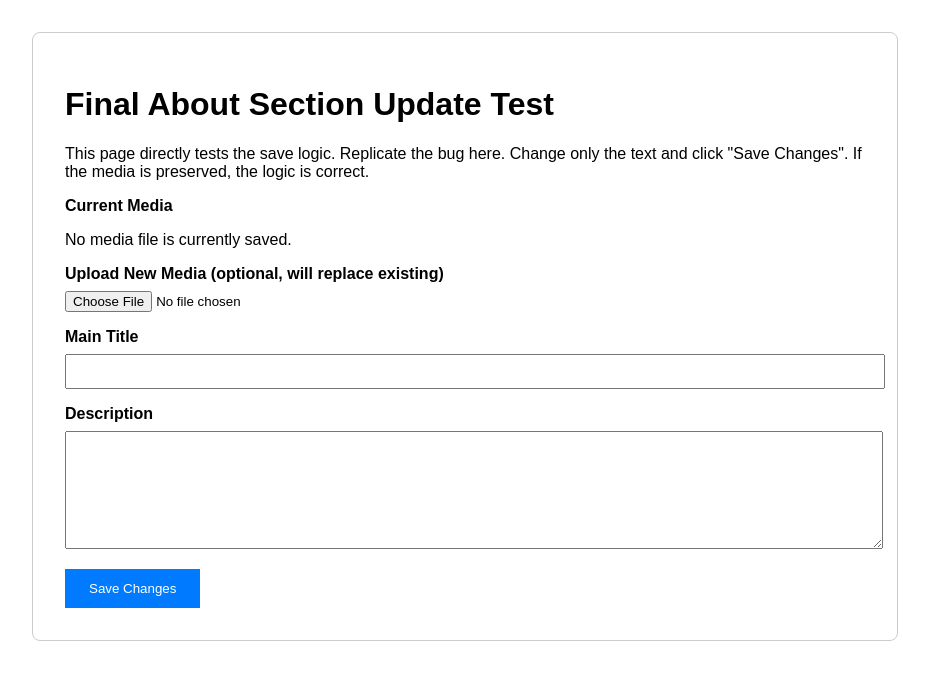
After one commit to jeisafino/RAIS-Global, a PHP site: page /raisbe/final_fix.php in a window 1280 px wide. The commit adds this page. Shown: the top 680 px of the page, without its empty margins (175-1104 px from the left). Run offline with PHP 8.4, Linux system fonts and the light colour scheme; data that the repository does not hold is empty.

Commit message:
about section finalized

```diff
--- /dev/null
+++ b/final_fix.php
@@ -0,0 +1,138 @@
+<?php
+// This is a self-contained script for debugging and fixing the update issue.
+// It connects to the DB, handles a form submission, and displays the form.
+
+// --- Make sure this path is correct ---
+require_once 'db_connect.php';
+
+$message = '';
+$current_media_path = '';
+$current_title = '';
+$current_description = '';
+$upload_path_relative = 'uploads/about/';
+define('PROJECT_ROOT_PATH', __DIR__);
+
+// --- Logic to handle the form when it is submitted ---
+if ($_SERVER['REQUEST_METHOD'] === 'POST') {
+    $title = $_POST['title'] ?? '';
+    $description = $_POST['description'] ?? '';
+    $existing_media_path = $_POST['existing_media_path'] ?? '';
+    $clear_media = isset($_POST['clear_media']);
+
+    $final_media_path = $existing_media_path;
+
+    // CASE 1: A new file is uploaded
+    if (isset($_FILES['media_file']) && $_FILES['media_file']['error'] == 0) {
+        // Delete the old file if it exists
+        if ($existing_media_path && file_exists(PROJECT_ROOT_PATH . '/' . $existing_media_path)) {
+            unlink(PROJECT_ROOT_PATH . '/' . $existing_media_path);
+        }
+
+        $file = $_FILES['media_file'];
+        $filename = time() . '_' . basename($file['name']);
+        if (move_uploaded_file($file['tmp_name'], PROJECT_ROOT_PATH . '/' . $upload_path_relative . $filename)) {
+            $final_media_path = $upload_path_relative . $filename;
+            $message = "<p style='color:green;'>New file uploaded successfully.</p>";
+        } else {
+            $message = "<p style='color:red;'>Error uploading new file.</p>";
+        }
+    }
+    // CASE 2: The "Clear Media" checkbox was checked
+    elseif ($clear_media) {
+        if ($existing_media_path && file_exists(PROJECT_ROOT_PATH . '/' . $existing_media_path)) {
+            unlink(PROJECT_ROOT_PATH . '/' . $existing_media_path);
+        }
+        $final_media_path = null;
+        $message = "<p style='color:orange;'>Media was cleared.</p>";
+    }
+    // CASE 3: No new file, not clearing. The $final_media_path is already set to the existing path.
+
+    // --- Final Update to the Database ---
+    $stmt = $conn->prepare("UPDATE about_main SET title = ?, description = ?, media_path = ? WHERE id = 1");
+    $stmt->bind_param("sss", $title, $description, $final_media_path);
+
+    if ($stmt->execute()) {
+        $message .= "<p style='color:green;'><strong>Database updated successfully!</strong> The media path was saved correctly.</p>";
+    } else {
+        $message .= "<p style='color:red;'><strong>DATABASE UPDATE FAILED:</strong> " . htmlspecialchars($stmt->error) . "</p>";
+    }
+    $stmt->close();
+}
+
+// --- Logic to get the current data to display on the page ---
+$result = $conn->query("SELECT title, description, media_path FROM about_main WHERE id = 1");
+if ($result && $result->num_rows > 0) {
+    $row = $result->fetch_assoc();
+    $current_title = $row['title'];
+    $current_description = $row['description'];
+    $current_media_path = $row['media_path'];
+}
+$conn->close();
+?>
+
+<!DOCTYPE html>
+<html lang="en">
+<head>
+    <meta charset="UTF-8">
+    <meta name="viewport" content="width=device-width, initial-scale=1.0">
+    <title>Final Update Test</title>
+    <style>
+        body { font-family: sans-serif; max-width: 800px; margin: 2rem auto; border: 1px solid #ccc; padding: 2rem; border-radius: 8px; }
+        .form-group { margin-bottom: 1rem; }
+        label { display: block; margin-bottom: 0.5rem; font-weight: bold; }
+        input[type="text"], textarea { width: 100%; padding: 0.5rem; }
+        textarea { min-height: 100px; }
+        button { padding: 0.75rem 1.5rem; background-color: #007bff; color: white; border: none; cursor: pointer; }
+        img, video { max-width: 100%; height: auto; border: 1px solid #ddd; }
+        .message { border: 1px solid; padding: 1rem; margin-bottom: 2rem; }
+    </style>
+</head>
+<body>
+
+    <h1>Final About Section Update Test</h1>
+    <p>This page directly tests the save logic. Replicate the bug here. Change only the text and click "Save Changes". If the media is preserved, the logic is correct.</p>
+
+    <?php if ($message): ?>
+        <div class="message"><?php echo $message; ?></div>
+    <?php endif; ?>
+
+    <form action="final_fix.php" method="POST" enctype="multipart/form-data">
+        <input type="hidden" name="existing_media_path" value="<?php echo htmlspecialchars($current_media_path); ?>">
+
+        <div class="form-group">
+            <label>Current Media</label>
+            <?php if ($current_media_path): ?>
+                <?php $ext = pathinfo($current_media_path, PATHINFO_EXTENSION); ?>
+                <?php if (in_array($ext, ['mp4', 'mov', 'webm'])): ?>
+                    <video src="<?php echo htmlspecialchars($current_media_path); ?>" controls></video>
+                <?php else: ?>
+                    <img src="<?php echo htmlspecialchars($current_media_path); ?>" alt="Current Media">
+                <?php endif; ?>
+                <br>
+                <input type="checkbox" name="clear_media" id="clear_media">
+                <label for="clear_media">Check this box to delete the current media.</label>
+            <?php else: ?>
+                <p>No media file is currently saved.</p>
+            <?php endif; ?>
+        </div>
+
+        <div class="form-group">
+            <label for="media_file">Upload New Media (optional, will replace existing)</label>
+            <input type="file" name="media_file" id="media_file">
+        </div>
+
+        <div class="form-group">
+            <label for="title">Main Title</label>
+            <input type="text" name="title" id="title" value="<?php echo htmlspecialchars($current_title); ?>">
+        </div>
+
+        <div class="form-group">
+            <label for="description">Description</label>
+            <textarea name="description" id="description"><?php echo htmlspecialchars($current_description); ?></textarea>
+        </div>
+
+        <button type="submit">Save Changes</button>
+    </form>
+
+</body>
+</html>
--- a/index.php
+++ b/index.php
@@ -1113,11 +1113,14 @@ $exams = [
             const learnMoreBtn = document.getElementById('learnMoreBtn');
             const expandedAboutWrapper = document.getElementById('expandedAboutWrapper');
 
+            // The button only exists if there is expandable content
             if (learnMoreBtn && expandedAboutWrapper) {
+                // Fired when the section starts to open
                 expandedAboutWrapper.addEventListener('show.bs.collapse', function () {
                     learnMoreBtn.textContent = 'See Less';
                 });
 
+                // Fired when the section starts to close
                 expandedAboutWrapper.addEventListener('hide.bs.collapse', function () {
                     learnMoreBtn.textContent = 'Learn More';
                 });
@@ -1126,5 +1129,3 @@ $exams = [
     </script>
 </body>
 </html>
-</body>
-</html>
```
Also changed, not shown: admin/content_management.php (+104 -112 lines), api/about_handler.php (+40 -48 lines), api/hero_media_handler.php (+48 -41 lines), test_update.php (added, +41 -0 lines), 6 other files.
